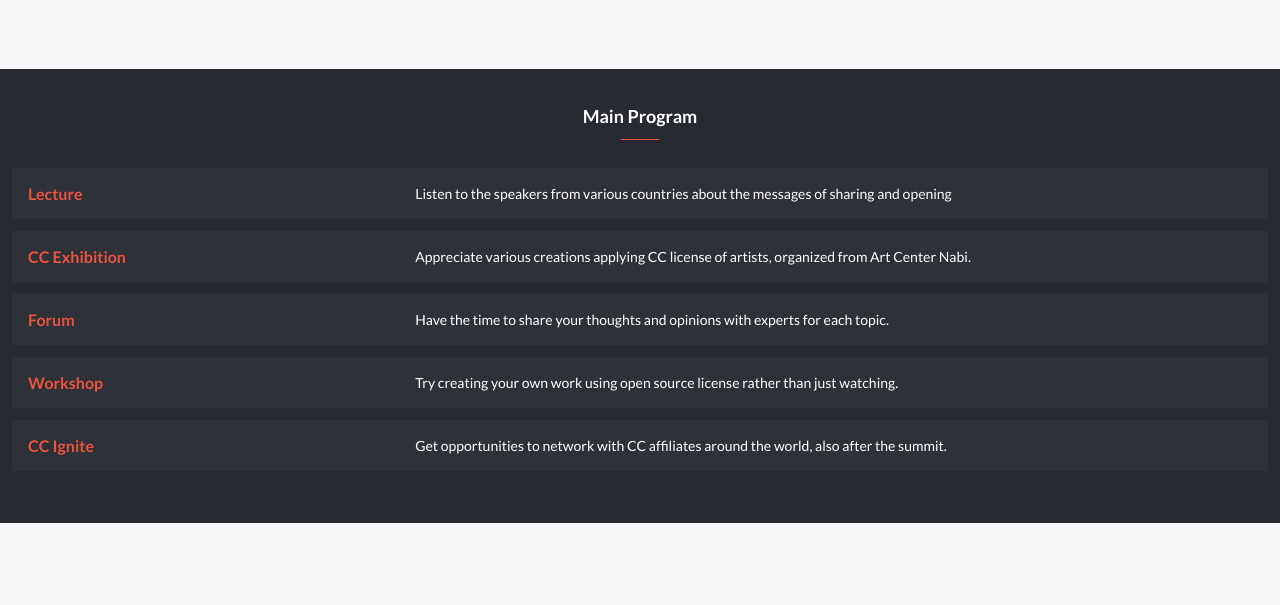
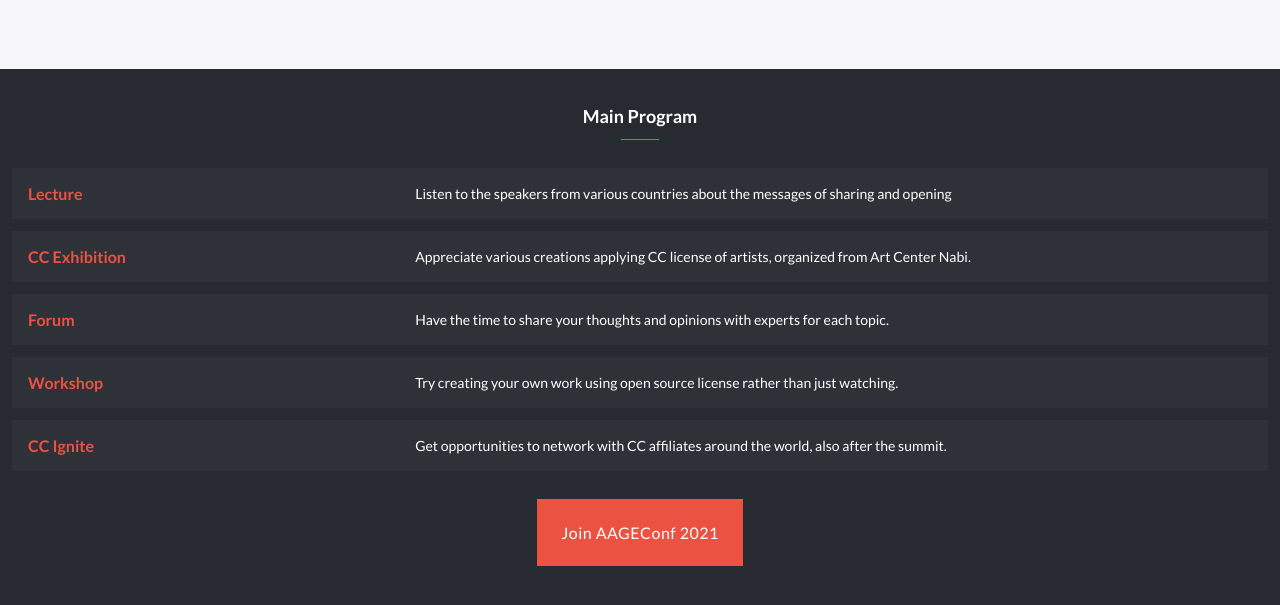
Before and after one commit to usmansbk/html-css-js-capstone, a website: page index.html in a window 1280 px wide. Shown: the part 347-952 px from the top of the page. Before the commit the page ends 870 px from the top, so only its background shows below. Drawn offline with nearby package versions, Linux system fonts and the light colour scheme; files that its build step writes are made by us from their sources.

Commit message:
Add primary button

```diff
--- a/index.html
+++ b/index.html
@@ -83,6 +83,11 @@
           </p>
         </li>
       </ul>
+      <div class="d-flex justify-center my-12">
+        <button type="button" class="button bg-primary">
+          Join AAGEConf 2021
+        </button>
+      </div>
     </section>
   </body>
 </html>
--- a/sass/_layout.scss
+++ b/sass/_layout.scss
@@ -59,3 +59,18 @@
     }
   }
 }
+
+.button {
+  color: white;
+  font-size: 16px;
+  padding: 24px;
+  letter-spacing: 0.03em;
+}
+
+.d-flex {
+  display: flex;
+}
+
+.justify-center {
+  justify-content: center;
+}
--- a/sass/_reset.scss
+++ b/sass/_reset.scss
@@ -11,6 +11,7 @@
 }
 
 button {
+  border-radius: 0;
   border: none;
   background-color: transparent;
 }
```
